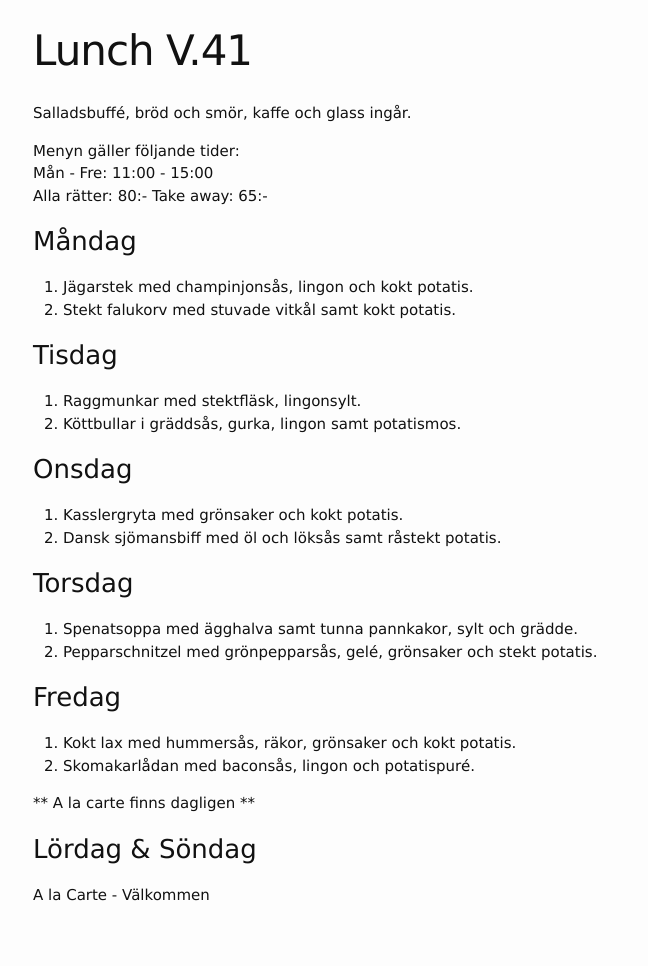
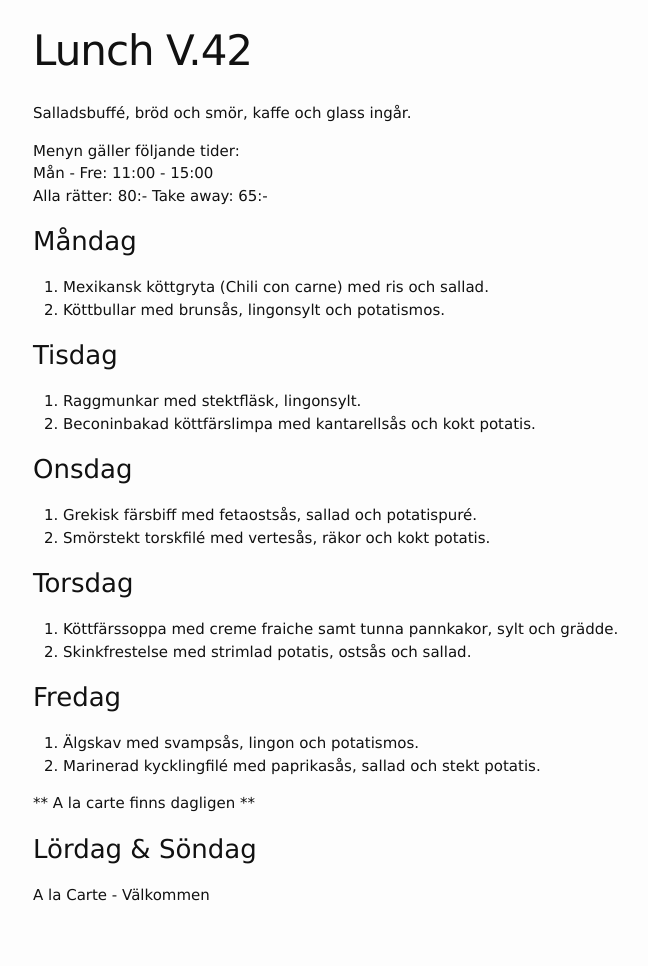
Before and after one commit to FarInn62/farinn62.github.io, a Jekyll site: the page built from lunch.md, in a window 1280 px wide. Shown: the whole page, without its empty margins (237-885 px from the left). Built offline with Jekyll 4.4.1, drawn with Linux system fonts in a browser that asks for light colours.

Commit message:
Update lunch.md

```diff
--- a/lunch.md
+++ b/lunch.md
@@ -1,6 +1,6 @@
 ---
 layout: foodmenu
-title: Lunch V.41
+title: Lunch V.42
 permalink: /lunch/
 published: true
 ---
@@ -12,29 +12,29 @@ Alla rätter: 80:- Take away: 65:-
 
 ### Måndag
 
-1. Jägarstek med champinjonsås, lingon och kokt potatis.
-2. Stekt falukorv med stuvade vitkål samt kokt potatis.
+1. Mexikansk köttgryta (Chili con carne) med ris och sallad.
+2. Köttbullar med brunsås, lingonsylt och potatismos.
 
 ### Tisdag
 
 1. Raggmunkar med stektfläsk, lingonsylt.
-2. Köttbullar i gräddsås, gurka, lingon samt potatismos.
+2. Beconinbakad köttfärslimpa med kantarellsås och kokt potatis.
 
 
 ### Onsdag
 
-1. Kasslergryta med grönsaker och kokt potatis.
-2. Dansk sjömansbiff med öl och löksås samt råstekt potatis.
+1. Grekisk färsbiff med fetaostsås, sallad och potatispuré.
+2. Smörstekt torskfilé med vertesås, räkor och kokt potatis.
 
 ### Torsdag
 
-1. Spenatsoppa med ägghalva samt tunna pannkakor, sylt och grädde.
-2. Pepparschnitzel med grönpepparsås, gelé, grönsaker och stekt potatis.
+1. Köttfärssoppa med creme fraiche samt tunna pannkakor, sylt och grädde.
+2. Skinkfrestelse med strimlad potatis, ostsås och sallad.
 
 ### Fredag
 
-1. Kokt lax med hummersås, räkor, grönsaker och kokt potatis.
-2. Skomakarlådan med baconsås, lingon och potatispuré.
+1. Älgskav med svampsås, lingon och potatismos.
+2. Marinerad kycklingfilé med paprikasås, sallad och stekt potatis.
 
 ** A la carte finns dagligen **
 
```
